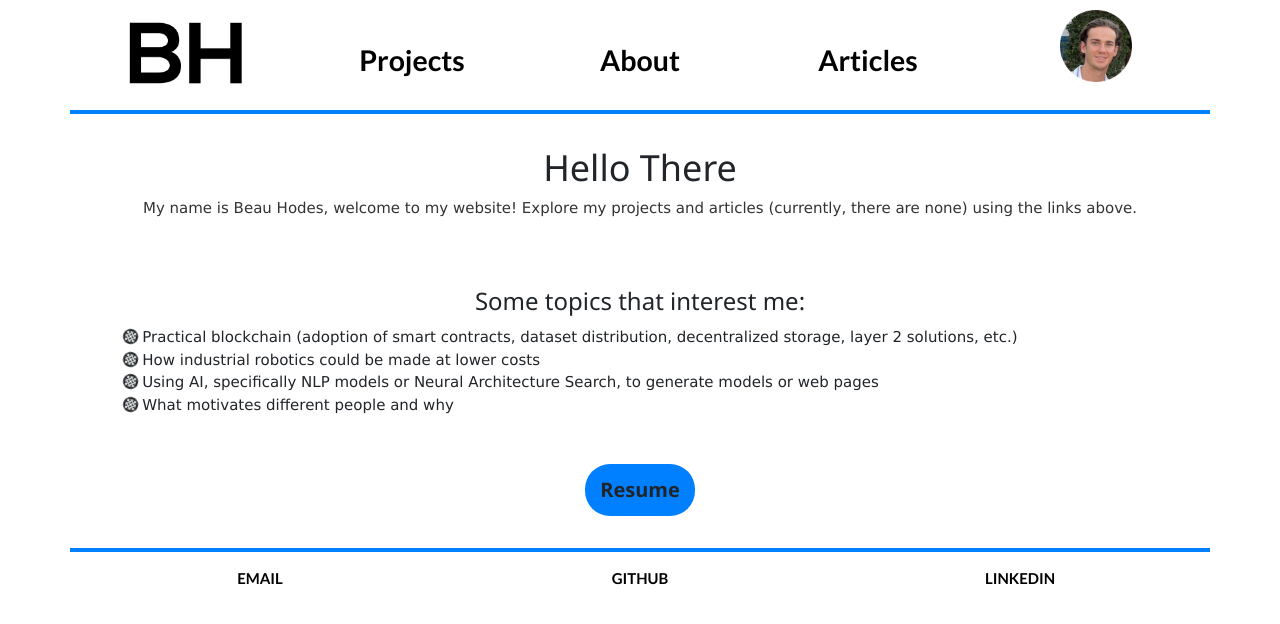
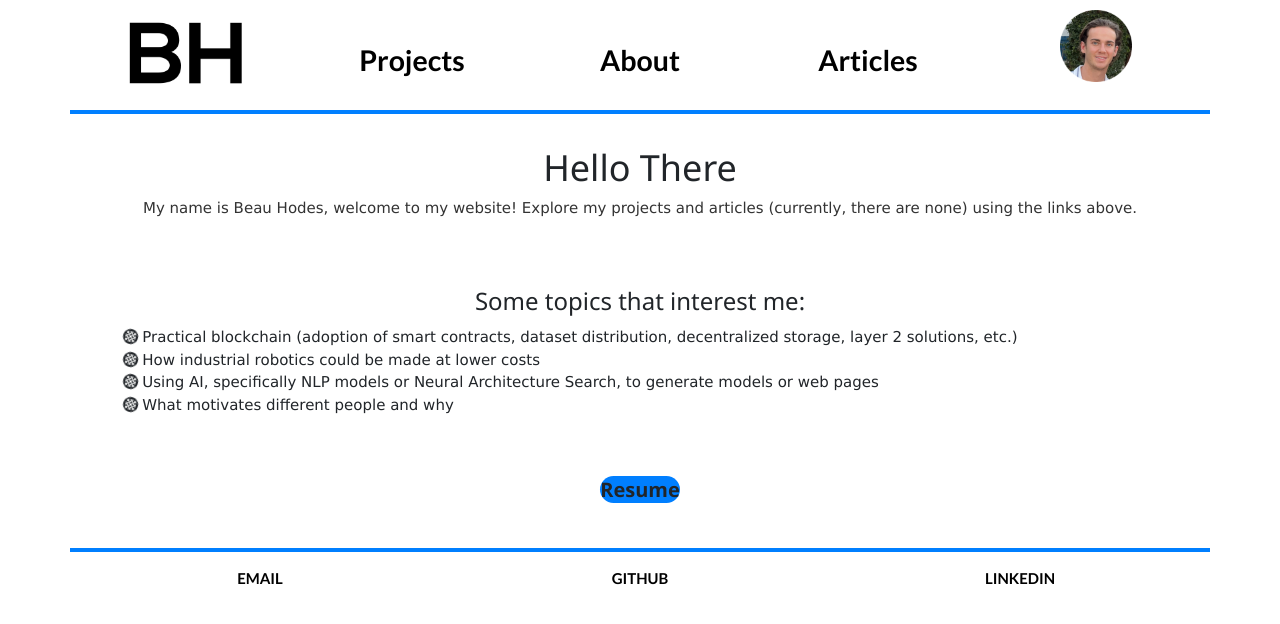
Before and after one commit to beauhodes/beauhodes.github.io, a Jekyll site: the page built from index.html, in a window 1280 px wide. Shown: the top 624 px of the page. Built offline with Jekyll 4.4.1, drawn with Linux system fonts in a browser that asks for light colours; nearby versions of some CDN libraries.

Commit message:
Update index.html

```diff
--- a/index.html
+++ b/index.html
@@ -18,6 +18,6 @@ title: Beau Hodes
 </div>
 <br>
 <div align="center">
-  <h4 class="resumeLink"><a href="resume_latest.pdf" style="color:#69696;">Resume</a></h4>
+  <h4><a href="resume_latest.pdf" class="resumeLink">Resume</a></h4>
 </div>
 <br>
```
